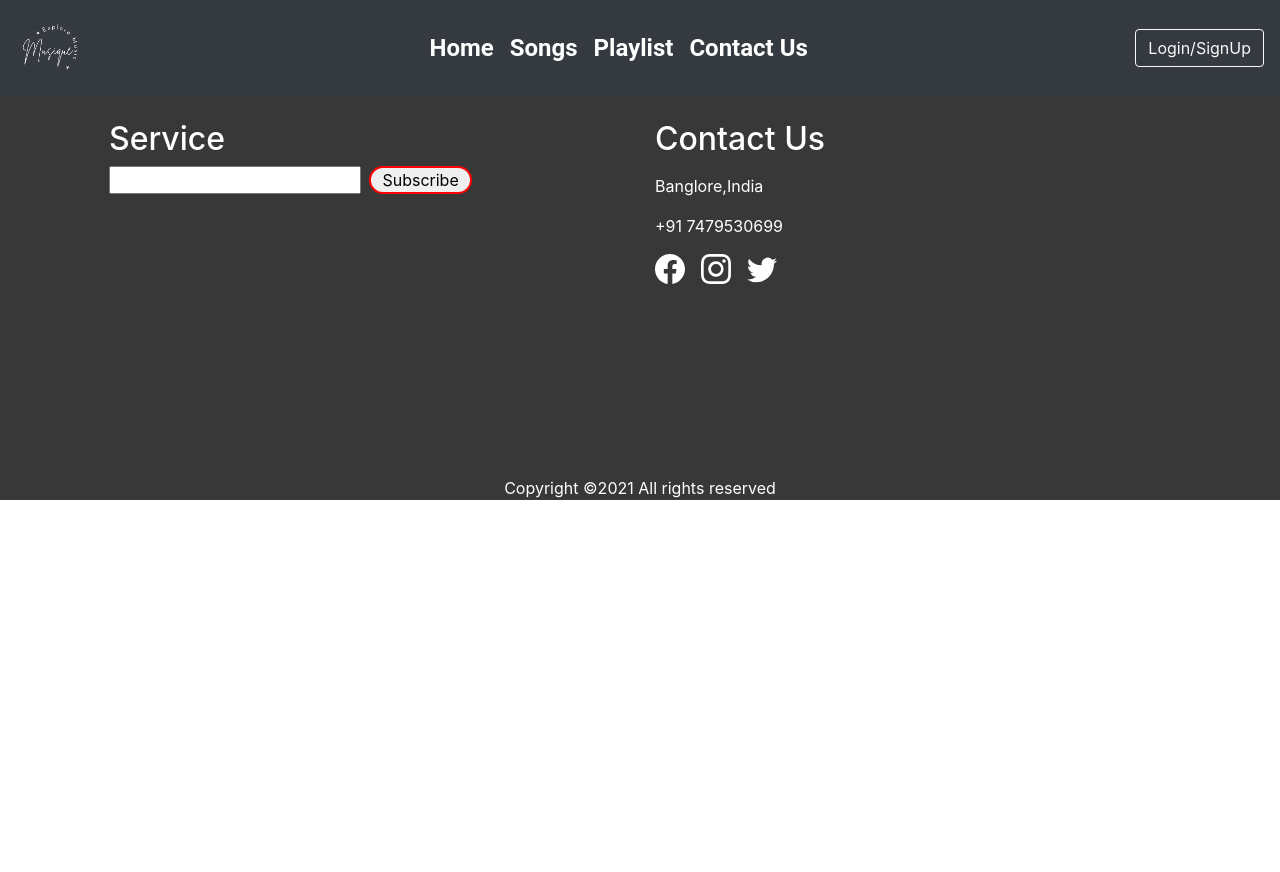
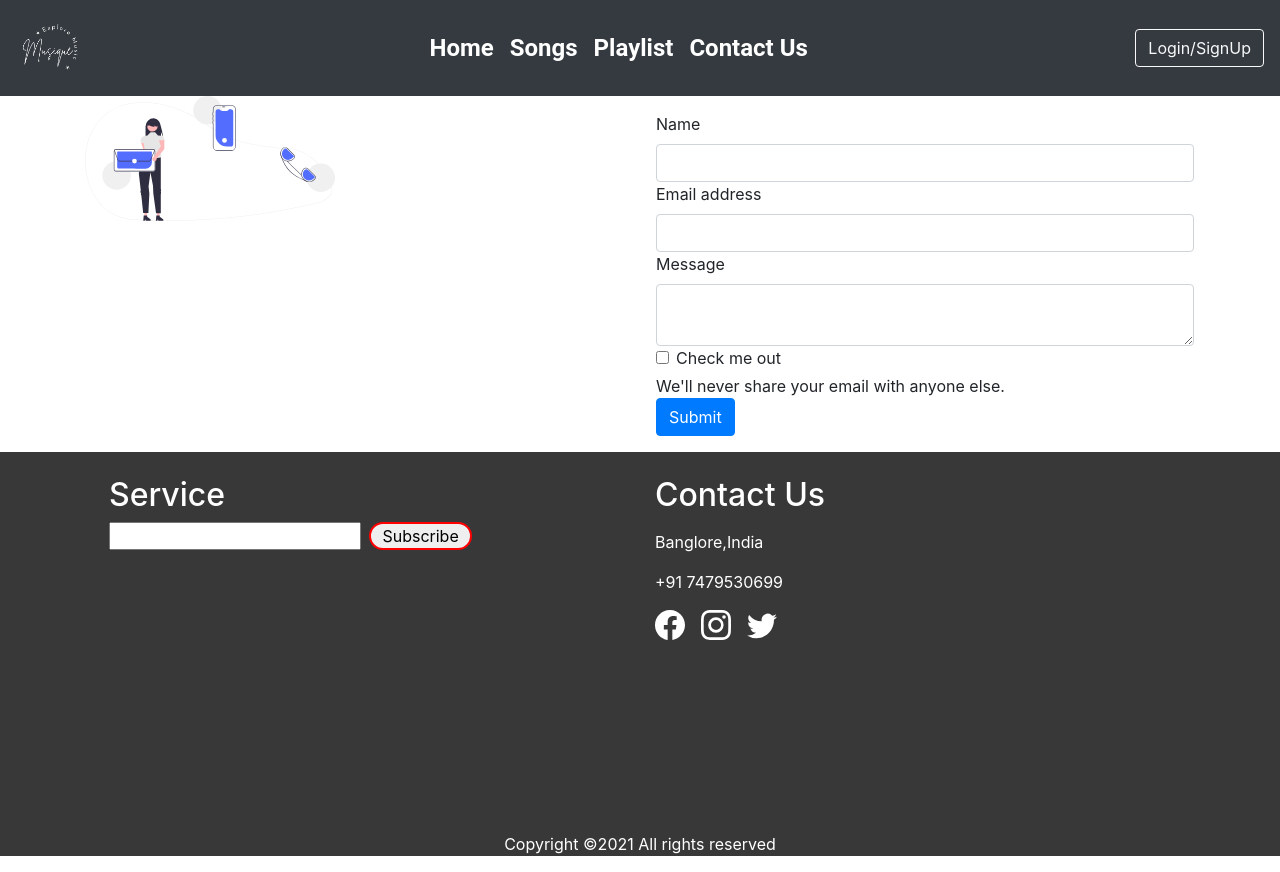
Before and after one commit to shrivastava12/Capstone-Project, a React (Create React App) app: page /contact in a window 1280 px wide. Before the commit the page ends 800 px from the top, so only its background shows below. Built offline with nearby package versions, Linux system fonts and the light colour scheme.

Commit message:
contact us

```diff
--- a/src/Components/Feature.css
+++ /dev/null
@@ -1,39 +0,0 @@
-.service-13 {
-    font-family: "Montserrat", sans-serif;
-      color: #8d97ad;
-    font-weight: 300;
-  }
-
-  .service-13 h1, .service-13 h2, .service-13 h3, .service-13 h4, .service-13 h5, .service-13 h6 {
-    color: #3e4555;
-  }
-
-  .service-13 .font-weight-medium {
-      font-weight: 500;
-  }
-
-  .service-13 .bg-light {
-      background-color: #f4f8fa !important;
-  }
-
-  .service-13 a {
-      text-decoration: none;
-  }
-
-  .service-13 .linking {
-      color: #3e4555;
-  }
-
-  .service-13 .linking:hover {
-      color: #316ce8;
-  }
-
-  .service-13 .card.card-shadow {
-      -webkit-box-shadow: 0px 0px 30px rgba(115, 128, 157, 0.1);
-      box-shadow: 0px 0px 30px rgba(115, 128, 157, 0.1);
-  }
-
-  .service-13 .btn-md {
-      padding: 15px 45px;
-      font-size: 16px;
-  }
--- a/src/Components/Feature.js
+++ /dev/null
@@ -1,10 +0,0 @@
-import './Feature.css';
-const Feature = () => {
-  return (
-    <div>
-
-    </div>
-  );
-};
-
-export default Feature;
--- a/src/Components/Nav/Navbar.css
+++ b/src/Components/Nav/Navbar.css
@@ -22,6 +22,7 @@
   font-size: 10vw;
   color:white;
 }
+
 nav {
 }
 /* li {
--- a/src/Pages/Contact.js
+++ b/src/Pages/Contact.js
@@ -1,10 +1,68 @@
 import React from "react";
-
+import contact from "../Images/contact.svg";
 function Contact() {
   return (
     <div>
-
-
+      <div class="container" style={{height:'auto'}}>
+        <div class="row">
+          <div class="col-sm-6" style={{height:'auto'}}>
+            <div >
+                 <img src={contact}  alt="contact" style={{width:'250px'}}/>
+            </div>
+          </div>
+          <div class="col-sm-6 p-3" style={{height:'auto',width:'300px'}}>
+            <form>
+              <div class="">
+                <label for="exampleInputEmail1" class="form-label">
+                  Name
+                </label>
+                <input
+                  type="text"
+                  class="form-control"
+                  id="exampleInputEmail1"
+                  aria-describedby="emailHelp"
+                />
+              </div>
+              <div class="">
+                <label for="exampleInputEmail1" class="form-label">
+                  Email address
+                </label>
+                <input
+                  type="email"
+                  class="form-control"
+                  id="exampleInputEmail1"
+                  aria-describedby="emailHelp"
+                />
+              </div>
+              <div class="">
+                <label for="exampleInputPassword1" class="form-label">
+                  Message
+                </label>
+                <textarea
+                  class="form-control"
+                  aria-label="With textarea"
+                ></textarea>
+              </div>
+              <div class="form-check">
+                <input
+                  type="checkbox"
+                  class="form-check-input"
+                  id="exampleCheck1"
+                />
+                <label class="form-check-label" for="exampleCheck1">
+                  Check me out
+                </label>
+              </div>
+              <div id="emailHelp" class="form-text">
+                We'll never share your email with anyone else.
+              </div>
+              <button type="submit mt-4" class="btn btn-primary">
+                Submit
+              </button>
+            </form>
+          </div>
+        </div>
+      </div>
     </div>
   );
 }
--- a/src/Pages/Home.js
+++ b/src/Pages/Home.js
@@ -7,7 +7,7 @@ import Banner from "../Components/Banner";
 import "../App.css";
 import KuchBhi from "../Components/KuchBhi";
 import Navbar from "../Components/Nav/Navbar";
-import Feature from "../Components/Feature";
+
 
 function Home() {
   return (
```
